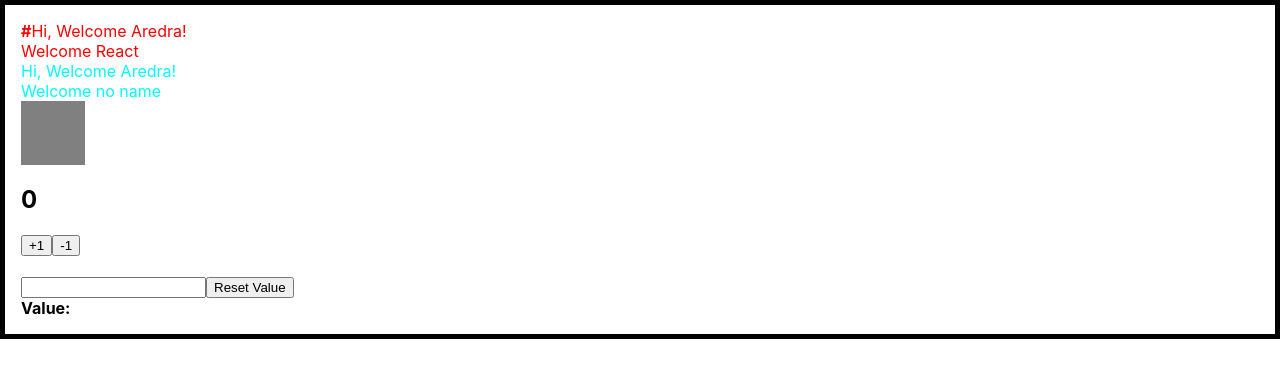
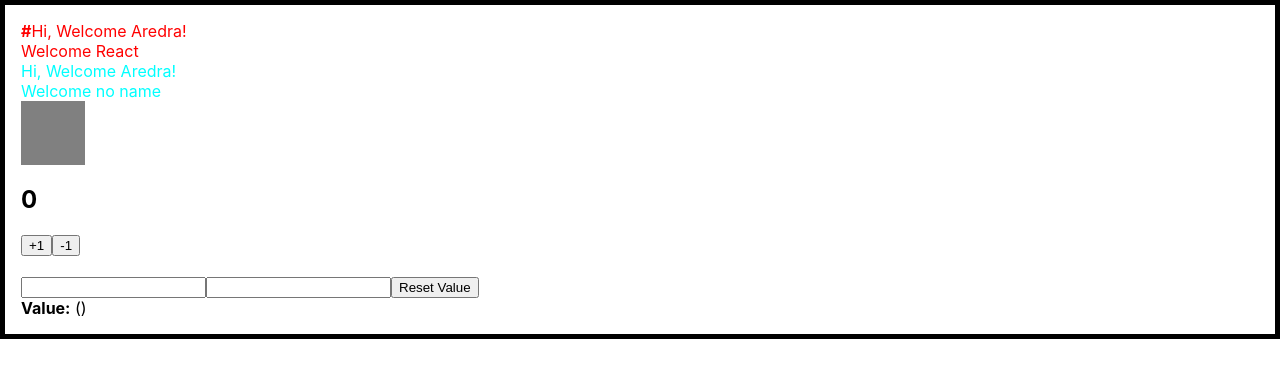
Before and after one commit to aredra/react-tutorial, a React (Create React App) app: page / in a window 1280 px wide. Shown: the top 378 px of the page. Built offline with nearby package versions, Linux system fonts and the light colour scheme.

Commit message:
add input tag more

```diff
--- a/src/InputSample.js
+++ b/src/InputSample.js
@@ -1,22 +1,41 @@
 import React, {useState} from 'react';
 
 function InputSample() {
-    const [text, setText] = useState('');
+    const [inputs, setInputs] = useState({
+        name: '',
+        nickname: ''
+    });
+
+    const {name, nickname} = inputs;
 
     const onChange = (e) => {
-        setText(e.target.value);
+        const {name, value} = e.target;
+        // obj.name - 지정된 값, obj[name] - 변수 활용가능
+        // 객체 상태의 업데이트는 불변성 때문에 복사후 업데이트
+        // const nextValue = {
+        //     ...inputs
+        // }
+        // nextValue.name = value;
+        setInputs({
+            ...inputs,
+            [name]: value
+        });
     }
 
     const onReset = () => {
-        setText('');
+        setInputs({
+            name: '',
+            nickname: ''
+        });
     }
 
     return (
         <div>
-            <input onChange={onChange} value={text}/>
+            <input name='name' onChange={onChange} value={name}/>
+            <input name='nickname' onChange={onChange} value={nickname}/>
             <button onClick={onReset}>Reset Value</button>
             <div>
-                <b>Value:</b> {text}
+                <b>Value:</b> {name}({nickname})
             </div>
         </div>
     );
```
